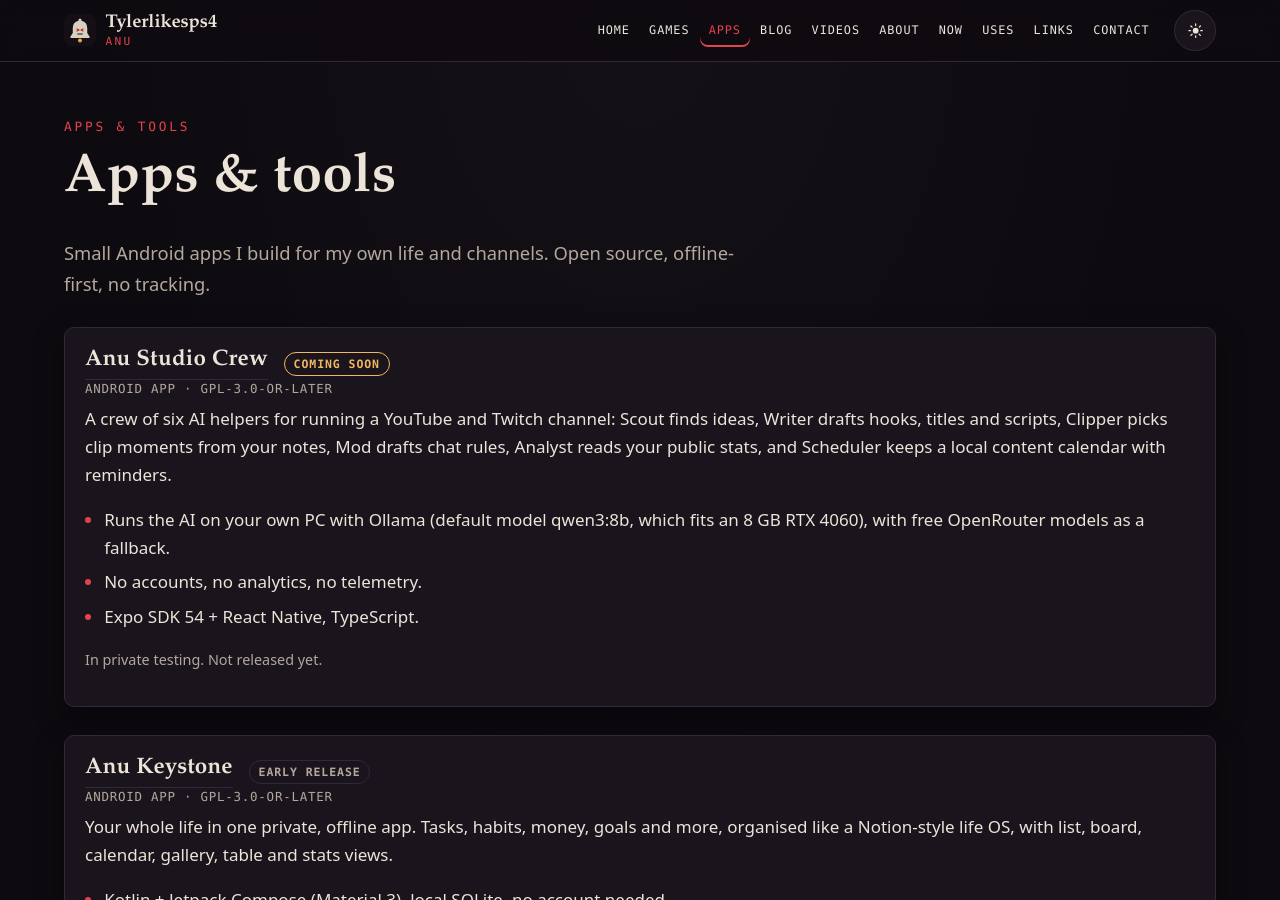
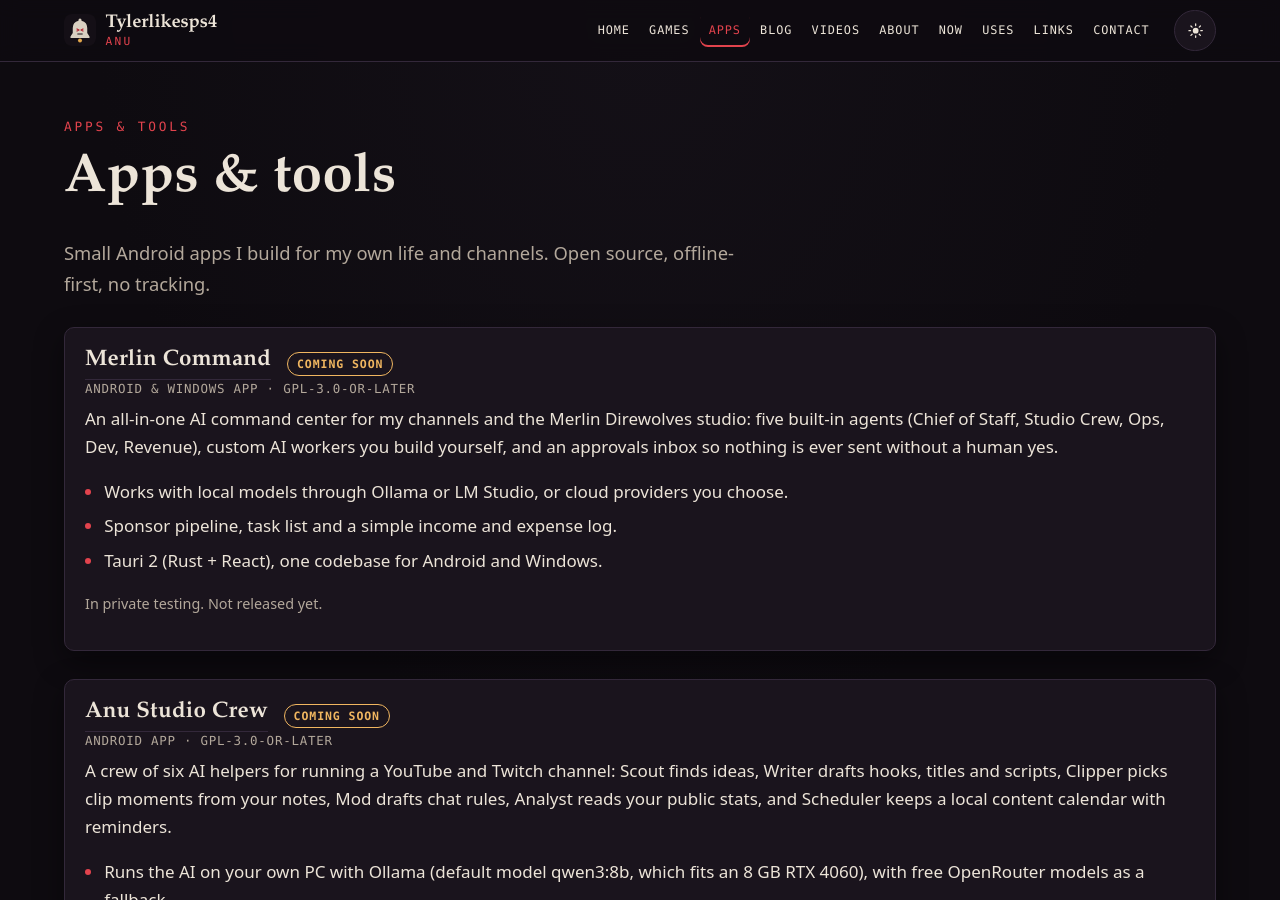
Before and after one commit to Tylerlikesps4/Tylerlikesps4.github.io, a Jekyll site: the page built from apps/index.html, in a window 1280 px wide and 900 px high. Built offline with Jekyll 4.4.1, drawn with Linux system fonts in a browser that asks for light colours.

Commit message:
Publish first three devlog posts; add Merlin Command; refresh Now page

```diff
--- a/_data/projects.yml
+++ b/_data/projects.yml
@@ -1,5 +1,20 @@
 # Apps & tools shown on the Apps page (games live in the _games folder instead).
 # status: shown as a badge. repo/download/site are optional; leave them out to hide the button.
+- name: Merlin Command
+  slug: merlin-command
+  status: Coming soon
+  kind: Android & Windows app
+  summary: >-
+    An all-in-one AI command center for my channels and the Merlin Direwolves studio:
+    five built-in agents (Chief of Staff, Studio Crew, Ops, Dev, Revenue), custom AI workers
+    you build yourself, and an approvals inbox so nothing is ever sent without a human yes.
+  details:
+    - Works with local models through Ollama or LM Studio, or cloud providers you choose.
+    - Sponsor pipeline, task list and a simple income and expense log.
+    - Tauri 2 (Rust + React), one codebase for Android and Windows.
+  license: GPL-3.0-or-later
+  note: In private testing. Not released yet.
+
 - name: Anu Studio Crew
   slug: studio-crew
   status: Coming soon
--- a/apps/index.html
+++ b/apps/index.html
@@ -2,7 +2,7 @@
 title: Apps & tools
 kicker: Apps & tools
 lede: "Small Android apps I build for my own life and channels. Open source, offline-first, no tracking."
-description: "Android apps by Tylerlikesps4: Anu Studio Crew, Anu Keystone and Pocketly."
+description: "Apps by Tylerlikesps4: Merlin Command, Anu Studio Crew, Anu Keystone and Pocketly."
 wide: true
 ---
 <div class="stack">
--- a/now.md
+++ b/now.md
@@ -7,10 +7,11 @@ description: "What Tylerlikesps4 is working on now."
 updated: 2026-11-17
 ---
 
-*Updated 17 November 2026.* This is a [now page](https://nownownow.com/about).
+*Updated 18 November 2026.* This is a [now page](https://nownownow.com/about).
 
 - **Last Toll** is submitted to Super Free AI Game Jam #2. The jam build is [on itch.io](https://merlin-direwolves.itch.io/harrows-wake-last-toll-wip-title) and plays in the browser.
 - **Harrow's Wake**: the free demo is out on [itch.io](https://merlin-direwolves.itch.io/harrows-wake-demo) and [GitHub](https://github.com/Tylerlikesps4/Harrows-Wake), and the full game is planned as a separate release.
 - **Anu Studio Crew**: testing the first builds of my AI helpers app for YouTube and Twitch, running on local models with Ollama. [Read about it](/blog/2026/11/17/building-studio-crew-with-local-ai/).
+- **Merlin Command**: building an all-in-one AI command center for Android and Windows, with custom AI workers and an approvals inbox. [More](/apps/#merlin-command).
 - **YouTube**: new videos on Mondays, Wednesdays and Fridays.
-- **This site**: just launched. Devlog posts will keep coming.
+- **This site**: the first three devlog posts are up, and more are coming.
```
Also changed, not shown: _posts/2026-11-07-harrows-wake-dev-journey.md (+0 -1 lines), _posts/2026-11-14-making-last-toll-in-a-week.md (+0 -1 lines), _posts/2026-11-17-building-studio-crew-with-local-ai.md (+0 -1 lines).
